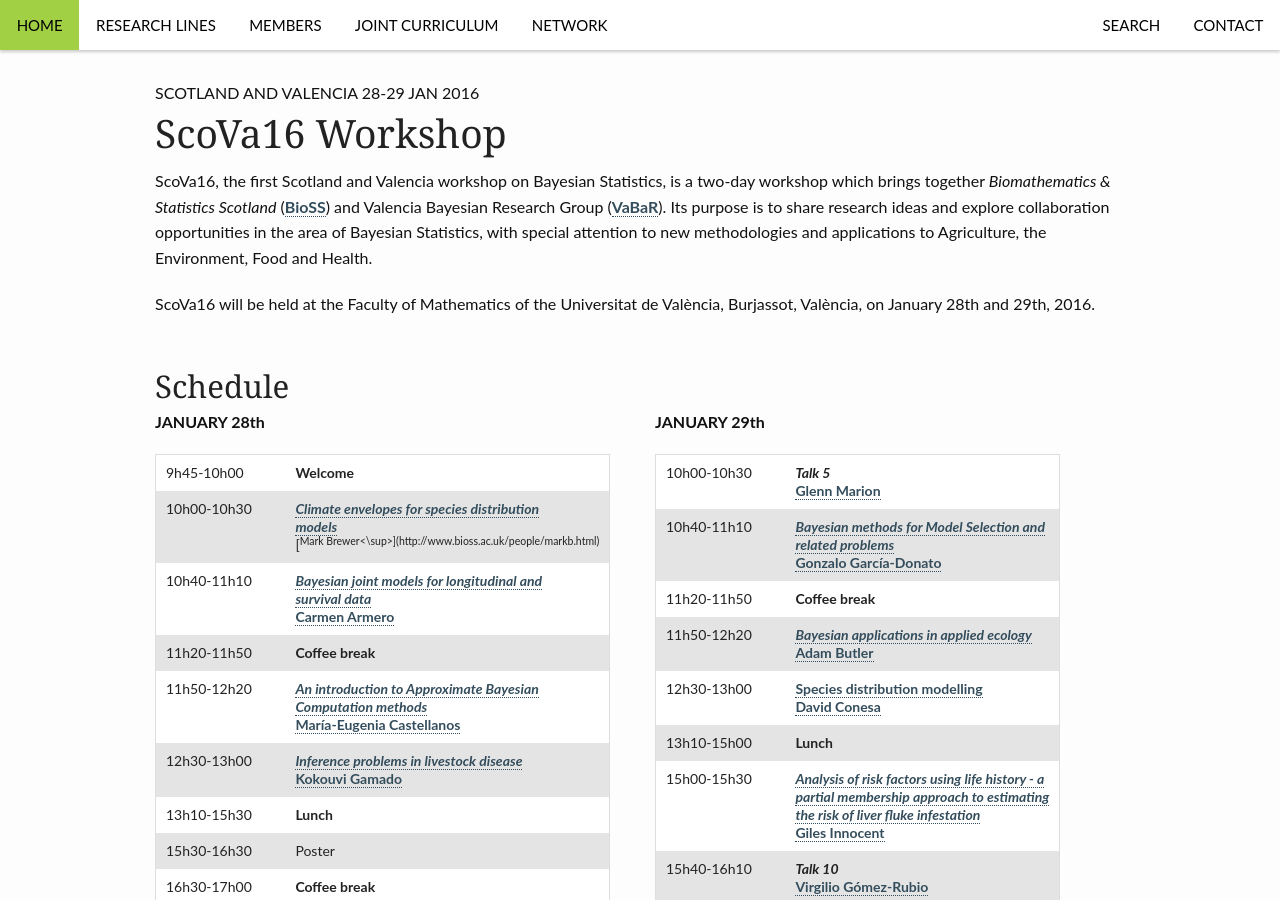
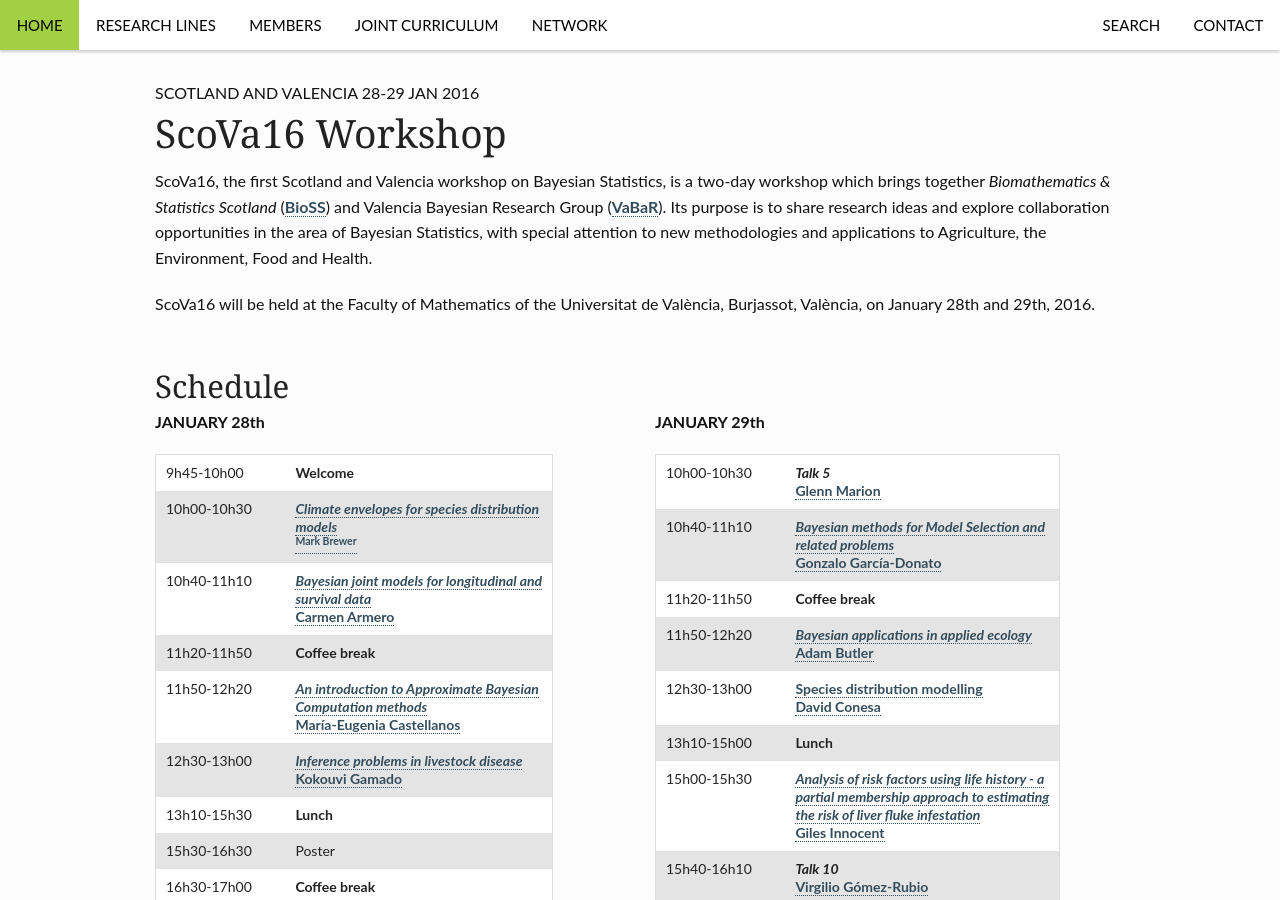
Before and after one commit to VABAR/VABAR.github.io, a Jekyll site: the page built from _posts/events/2015-12-17-ScoVa16.md, in a window 1280 px wide and 900 px high. Built offline with Jekyll 4.4.1, drawn with Linux system fonts in a browser that asks for light colours.

Commit message:
Update 2015-12-17-ScoVa16.md

```diff
--- a/_posts/events/2015-12-17-ScoVa16.md
+++ b/_posts/events/2015-12-17-ScoVa16.md
@@ -20,7 +20,7 @@
 **JANUARY 28th**
 
 9h45-10h00 || **Welcome**
-10h00-10h30 || [_Climate envelopes for species distribution_ <br> _models_]({{ site.url }}/assets/scova16/Brewer-Abstract.pdf)<br>[<sup>Mark Brewer<\sup>](http://www.bioss.ac.uk/people/markb.html)
+10h00-10h30 || [_Climate envelopes for species distribution_ <br> _models_]({{ site.url }}/assets/scova16/Brewer-Abstract.pdf)<br>[<sup>Mark Brewer</sup>](http://www.bioss.ac.uk/people/markb.html)
 10h40-11h10 || [_Bayesian joint models for longitudinal and_ <br> _survival data_]({{ site.url }}/assets/scova16/Armero-Abstract.pdf)<br>[Carmen Armero](http://www.uv.es/armero/)
 11h20-11h50 || **Coffee break**
 11h50-12h20 || [_An introduction to Approximate Bayesian_ <br> _Computation methods_]({{ site.url }}/assets/scova16/Castellanos-Abstract.pdf)<br>[María-Eugenia Castellanos](http://bayes.etsii.urjc.es/~mecastel/hp/Contact.html)
```
